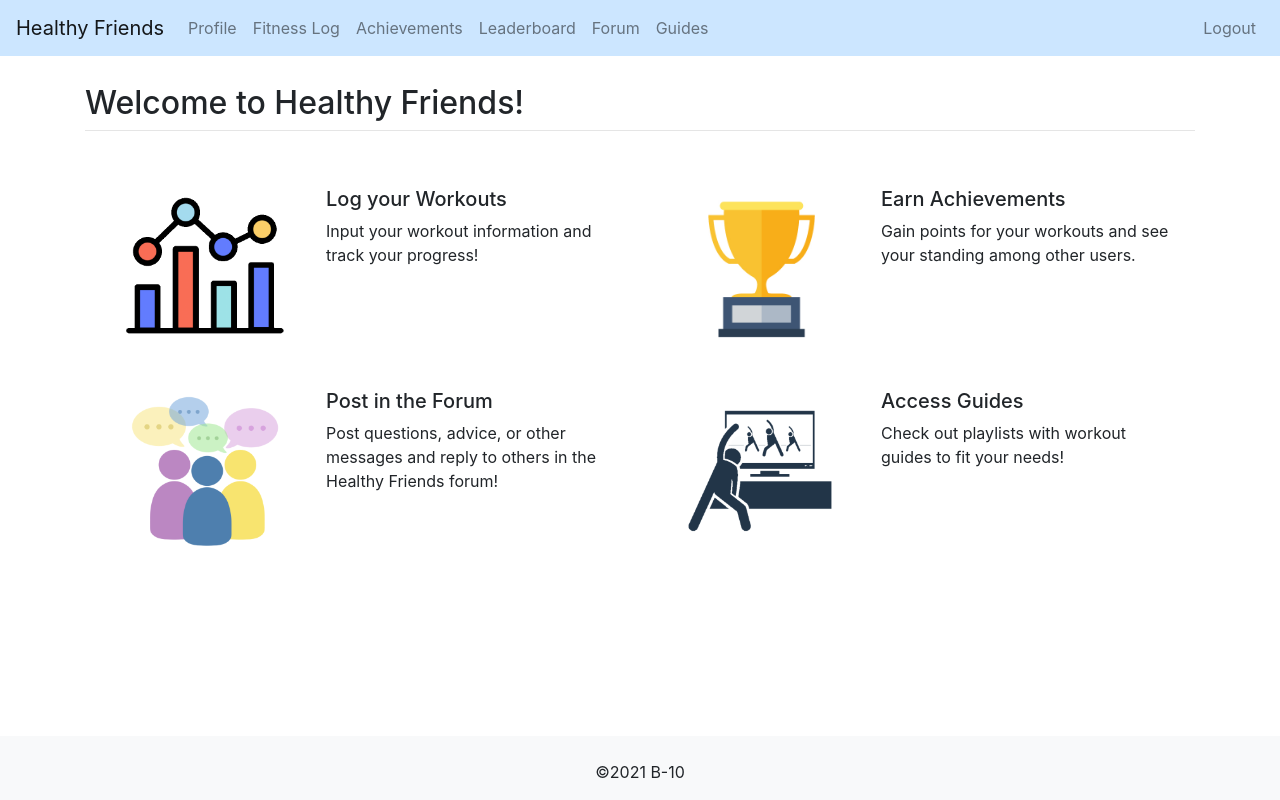
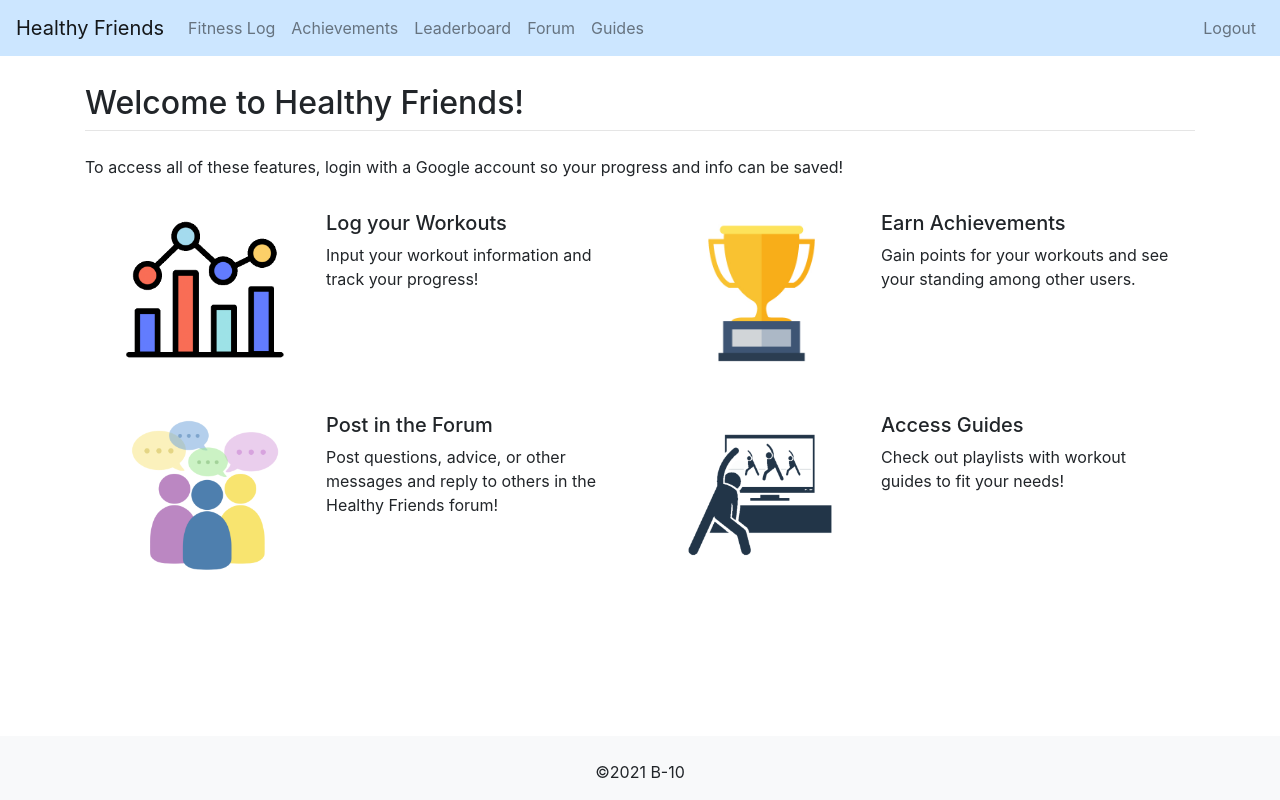
Before and after one commit to js2qn/HealthyFriends-ExerciseGamification, a Django app: page / in a window 1280 px wide. Run offline with Django 3.2, Linux system fonts and the light colour scheme; the visitor is signed in with stand-in values (Sample User, id 1); some libraries are stand-ins or nearby versions.

Commit message:
removed profile page and updated login

```diff
--- a/healthyfriends/templates/healthyfriends/base.html
+++ b/healthyfriends/templates/healthyfriends/base.html
@@ -28,7 +28,6 @@
           <div class="collapse navbar-collapse" id="navbarNavAltMarkup">
               {% if user.is_authenticated %}
               <ul class="navbar-nav">
-                <a id="profile_nav" class="nav-item nav-link" href="{% url 'profile' %}">Profile</a>
                 <a id="log_nav" class="nav-item nav-link" href="{% url 'fitnesslog' %}">Fitness Log</a>
                 <a id="achievements_nav" class="nav-item nav-link" href="{% url 'achievements' %}">Achievements</a>
                 <a id="leaderboard_nav" class="nav-item nav-link" href="{% url 'leaderboard' %}">Leaderboard</a>
--- a/healthyfriends/templates/healthyfriends/index.html
+++ b/healthyfriends/templates/healthyfriends/index.html
@@ -10,6 +10,7 @@ Welcome to Healthy Friends!
 
 {% block content %}
 <!-- <h3>Our Features:</h3> -->
+To access all of these features, login with a Google account so your progress and info can be saved!
 <div class="container">
     <div class="row">
         <div class="col">
@@ -52,5 +53,4 @@ Welcome to Healthy Friends!
         </div>
     </div>
 </div>
-
 {% endblock %}
--- a/healthyfriends/views.py
+++ b/healthyfriends/views.py
@@ -16,8 +16,8 @@ def logout(request):
     auth_logout(request)
     return redirect('index')
 
-class loginView(TemplateView):
-    template_name = 'healthyfriends/login.html'
+# class loginView(TemplateView):
+#     template_name = 'healthyfriends/login.html'
 
 class indexView(TemplateView):
     template_name = 'healthyfriends/index.html'
@@ -54,8 +54,8 @@ class logView2(TemplateView):
 class achievementsView(TemplateView):
     template_name = 'healthyfriends/achievements.html'
 
-class profileView(TemplateView):
-    template_name = 'healthyfriends/profile.html'
+# class profileView(TemplateView):
+#     template_name = 'healthyfriends/profile.html'
 
 class leaderboardView(TemplateView):
     template_name = 'healthyfriends/leaderboard.html'
--- a/mysite/urls.py
+++ b/mysite/urls.py
@@ -23,12 +23,12 @@ from django.contrib.auth.decorators import login_required
 app_name = 'healthyfriends'
 urlpatterns = [
     path('', views.indexView.as_view(), name='index'),
-    path('login/', views.loginView.as_view(), name='login'),
+    # path('login/', views.loginView.as_view(), name='login'),
     path('logout', views.logout, name='logout'),
     path('home/', login_required(views.homeView.as_view()), name='home'),
     path('admin/', admin.site.urls),
     path('accounts/', include('allauth.urls')),
-    path('profile/', login_required(views.profileView.as_view()), name='profile'),
+    # path('profile/', login_required(views.profileView.as_view()), name='profile'),
     path('fitnesslog/', login_required(views.fitLog), name='fitnesslog'),
     path('fitnesslog2/', login_required(views.logView2.as_view()), name='fitnesslog2'),
     path('achievements/', login_required(views.achievementsView.as_view()), name='achievements'),
```
